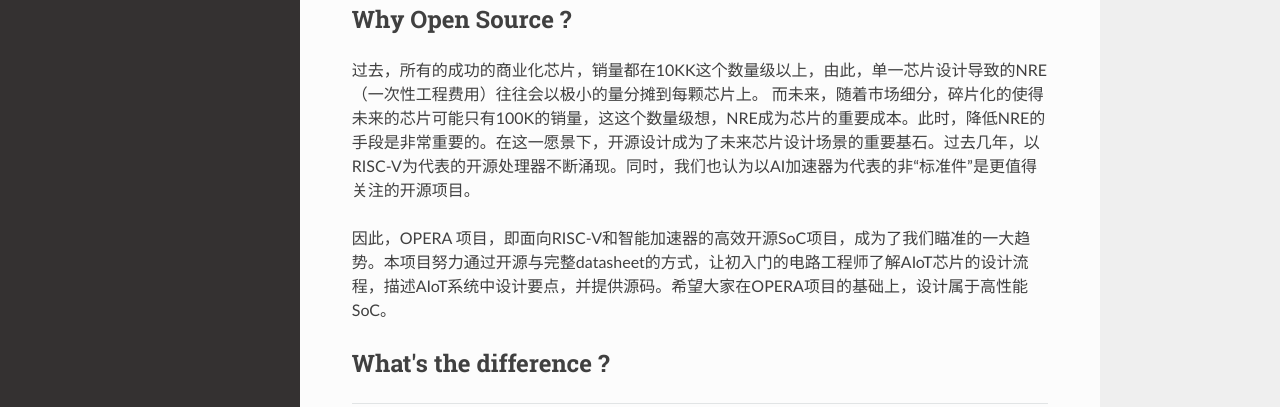
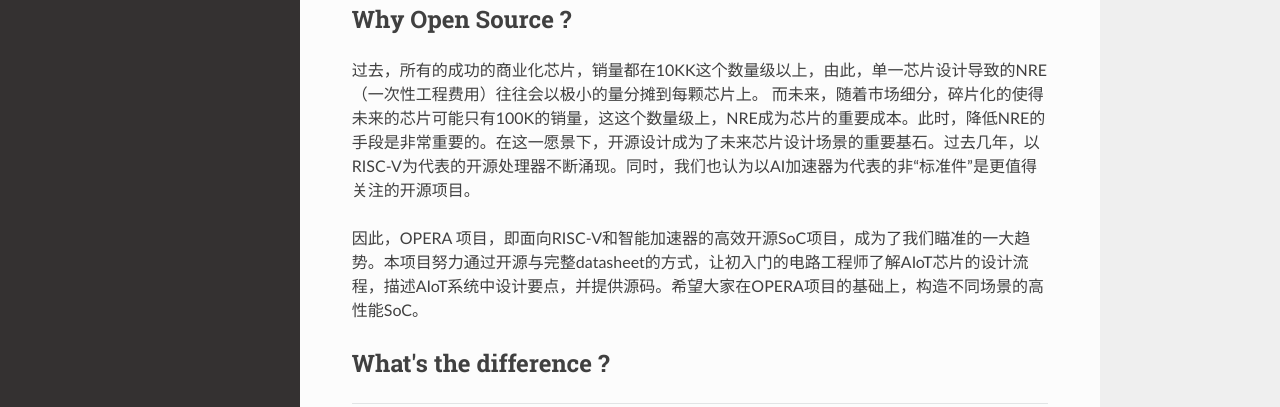
Before and after one commit to cihlab/operadoc, an MkDocs documentation site: the page built from docs/index.md, in a window 1280 px wide. Shown: the part 258-665 px from the top of the page. Built offline with MkDocs 1.6.1, drawn with Linux system fonts in a browser that asks for light colours; nearby versions of some CDN libraries.

Commit message:
Update index.md

```diff
--- a/docs/index.md
+++ b/docs/index.md
@@ -4,8 +4,8 @@
 ## Why Open Source ?
 
 过去，所有的成功的商业化芯片，销量都在10KK这个数量级以上，由此，单一芯片设计导致的NRE（一次性工程费用）往往会以极小的量分摊到每颗芯片上。
-而未来，随着市场细分，碎片化的使得未来的芯片可能只有100K的销量，这这个数量级想，NRE成为芯片的重要成本。此时，降低NRE的手段是非常重要的。在这一愿景下，开源设计成为了未来芯片设计场景的重要基石。过去几年，以RISC-V为代表的开源处理器不断涌现。同时，我们也认为以AI加速器为代表的非“标准件”是更值得关注的开源项目。
+而未来，随着市场细分，碎片化的使得未来的芯片可能只有100K的销量，这这个数量级上，NRE成为芯片的重要成本。此时，降低NRE的手段是非常重要的。在这一愿景下，开源设计成为了未来芯片设计场景的重要基石。过去几年，以RISC-V为代表的开源处理器不断涌现。同时，我们也认为以AI加速器为代表的非“标准件”是更值得关注的开源项目。
 
-因此，OPERA 项目，即面向RISC-V和智能加速器的高效开源SoC项目，成为了我们瞄准的一大趋势。本项目努力通过开源与完整datasheet的方式，让初入门的电路工程师了解AIoT芯片的设计流程，描述AIoT系统中设计要点，并提供源码。希望大家在OPERA项目的基础上，设计属于高性能SoC。
+因此，OPERA 项目，即面向RISC-V和智能加速器的高效开源SoC项目，成为了我们瞄准的一大趋势。本项目努力通过开源与完整datasheet的方式，让初入门的电路工程师了解AIoT芯片的设计流程，描述AIoT系统中设计要点，并提供源码。希望大家在OPERA项目的基础上，构造不同场景的高性能SoC。
 
 ## What's the difference ?
```
